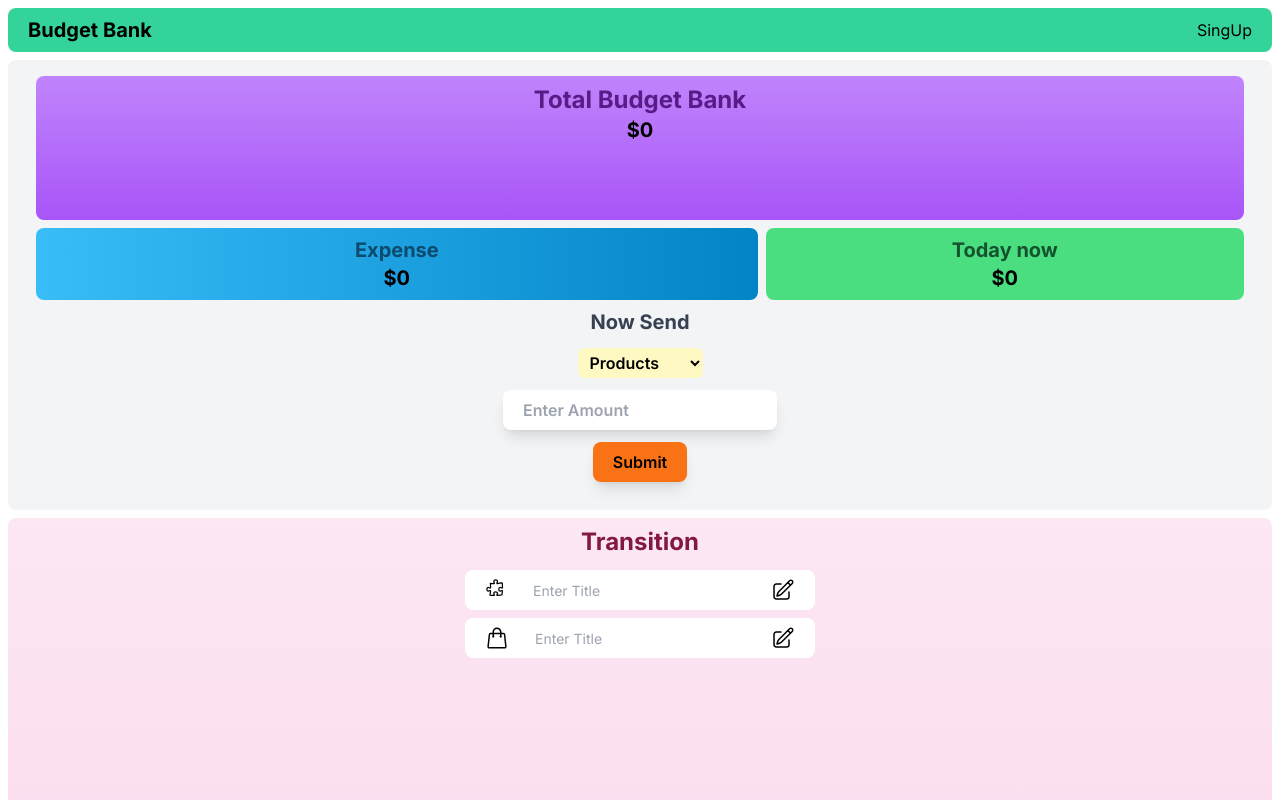
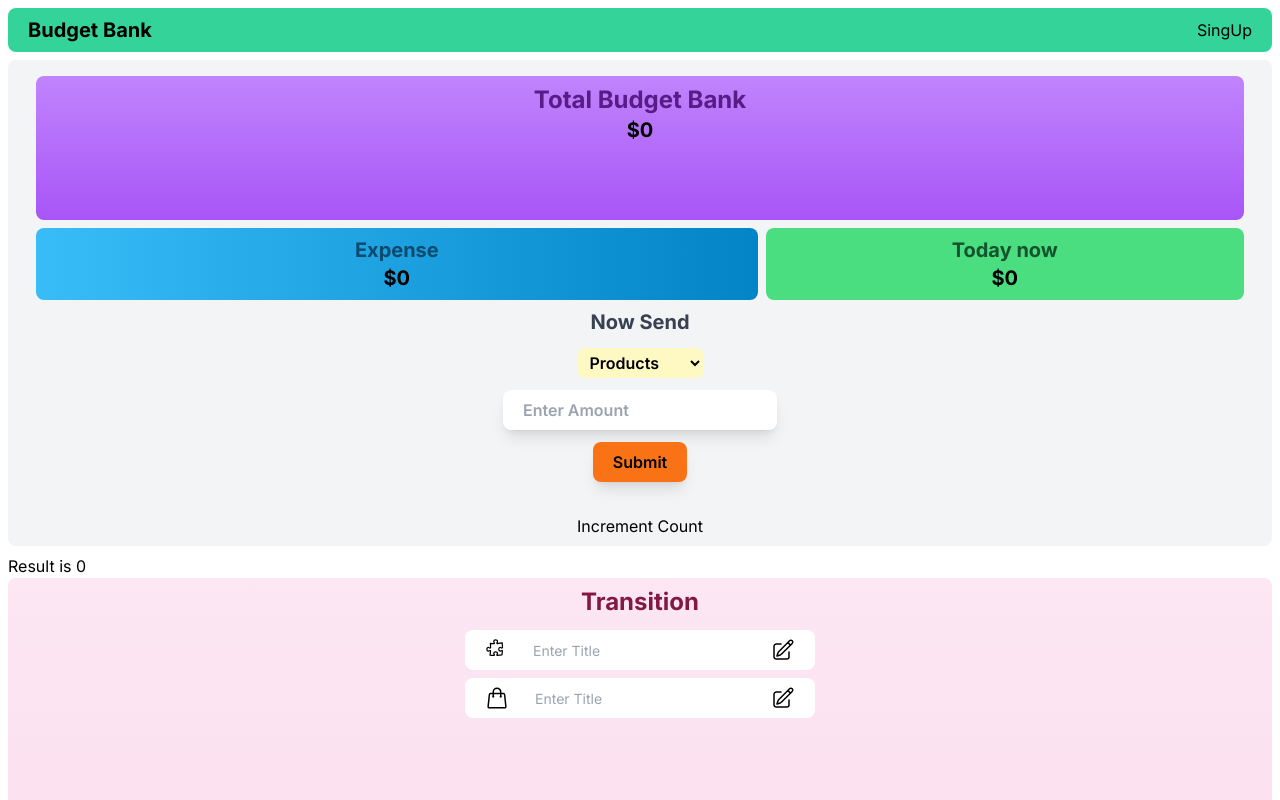
Before and after one commit to yousufislamme/BudgetBank, a Next.js app: page / in a window 1280 px wide. Shown: the top 800 px of the page. Built offline with nearby package versions, Linux system fonts and the light colour scheme.

Commit message:
I am created a context

```diff
--- a/app/page.js
+++ b/app/page.js
@@ -1,13 +1,18 @@
 import Transition from "@/components/Transition"
 import Hero from "../components/Home/Home"
 import Header from "@/components/Header/Header"
+import { CountProvider } from "@/context/CountContext"
+
 
 export default function Home() {
   return (
-    <main>
-      <Header />
-      <Hero />
-      <Transition />
-    </main>
+    <>
+      <CountProvider>
+        <Header />
+        <Hero />
+        <Transition />
+      </CountProvider>
+    </>
+
   )
 }
--- a/components/Home/Home.jsx
+++ b/components/Home/Home.jsx
@@ -1,14 +1,15 @@
 "use client"
 
 import { useState } from "react";
+import ButtonComponent from "../../context/ButtonComponent";
 
 const Hero = () => {
-   // const router = useRouter();
    const [bank, setBank] = useState(0);
    const [optionValueProvider, setOptionValueProvider] = useState();
    const [optionIdProvider, setOptionIdProvider] = useState();
    const [amount, setAmount] = useState();
    const [expenseAmount, setExpenseAmount] = useState(0);
+
 
    // handle input
    const handleInput = (e) => {
@@ -119,7 +120,11 @@ const Hero = () => {
                            onClick={handleSubmit}
                            className='bg-orange-500 shadow-lg myRounded font-semibold focus:bg-red-500 mb-5'
                      >Submit
-                     </button>
+                  </button>
+                  <ButtonComponent />
+
+
+
                   </div>
                   </form>
             </div>
--- a/components/Transition.jsx
+++ b/components/Transition.jsx
@@ -1,13 +1,22 @@
+"use client"
 
-const Transition = ( ) => {
+import { useCount } from "../context/CountContext";
 
+
+
+const Transition = () => {
+
+  const { count } = useCount();
 
 
   return (
     <main className="m-2">
-      <section className="SecContainer bg-gradient-to-b from-pink-100 to-pink-200 h-screen myRounded space-y-3 py-2">
+      <div>
+        <p>Result is {count}</p>
+       </div>
+        <section className="SecContainer bg-gradient-to-b from-pink-100 to-pink-200 h-screen myRounded space-y-3 py-2">
           <div className="flex justify-center items-center">
-          <h2 className="font-bold text-2xl text-pink-900">Transition</h2>
+          <h2 className="font-bold text-2xl text-pink-900">Transition</h2> <hr />
           </div>
         <div className="flex justify-center items-center ">
           {/* All transition lists */}
--- /dev/null
+++ b/context/ButtonComponent.js
@@ -0,0 +1,19 @@
+"use client"
+import React from 'react';
+import { useCount } from './CountContext';
+
+const ButtonComponent = () => {
+   const { increment } = useCount();
+
+   const handleClick = (event) => {
+      event.preventDefault(); // Prevent the default form submission behavior
+      increment();
+   };
+   return (
+      <button onClick={handleClick}>
+         Increment Count
+      </button>
+   );
+};
+
+export default ButtonComponent;
--- /dev/null
+++ b/context/CountContext.js
@@ -0,0 +1,22 @@
+"use client"
+import React, { createContext, useContext, useState } from 'react';
+
+const CountContext = createContext();
+
+export const CountProvider = ({ children }) => {
+   const [count, setCount] = useState(0);
+
+   const increment = () => {
+      setCount(count + 1);
+   };
+
+   return (
+      <CountContext.Provider value={{ count, increment }}>
+         {children}
+      </CountContext.Provider>
+   );
+};
+
+export const useCount = () => {
+   return useContext(CountContext);
+};
--- a/package.json
+++ b/package.json
@@ -12,7 +12,7 @@
     "firebase": "^10.6.0",
     "next": "13.5.4",
     "react": "^18",
-    "react-dom": "^18",
+    "react-dom": "^18.2.0",
     "remixicon": "^3.5.0"
   },
   "devDependencies": {
```
Also changed, not shown: components/Header/Header.jsx (+3 -4 lines), 1 other file (tests, documents, lock files or other folders).
